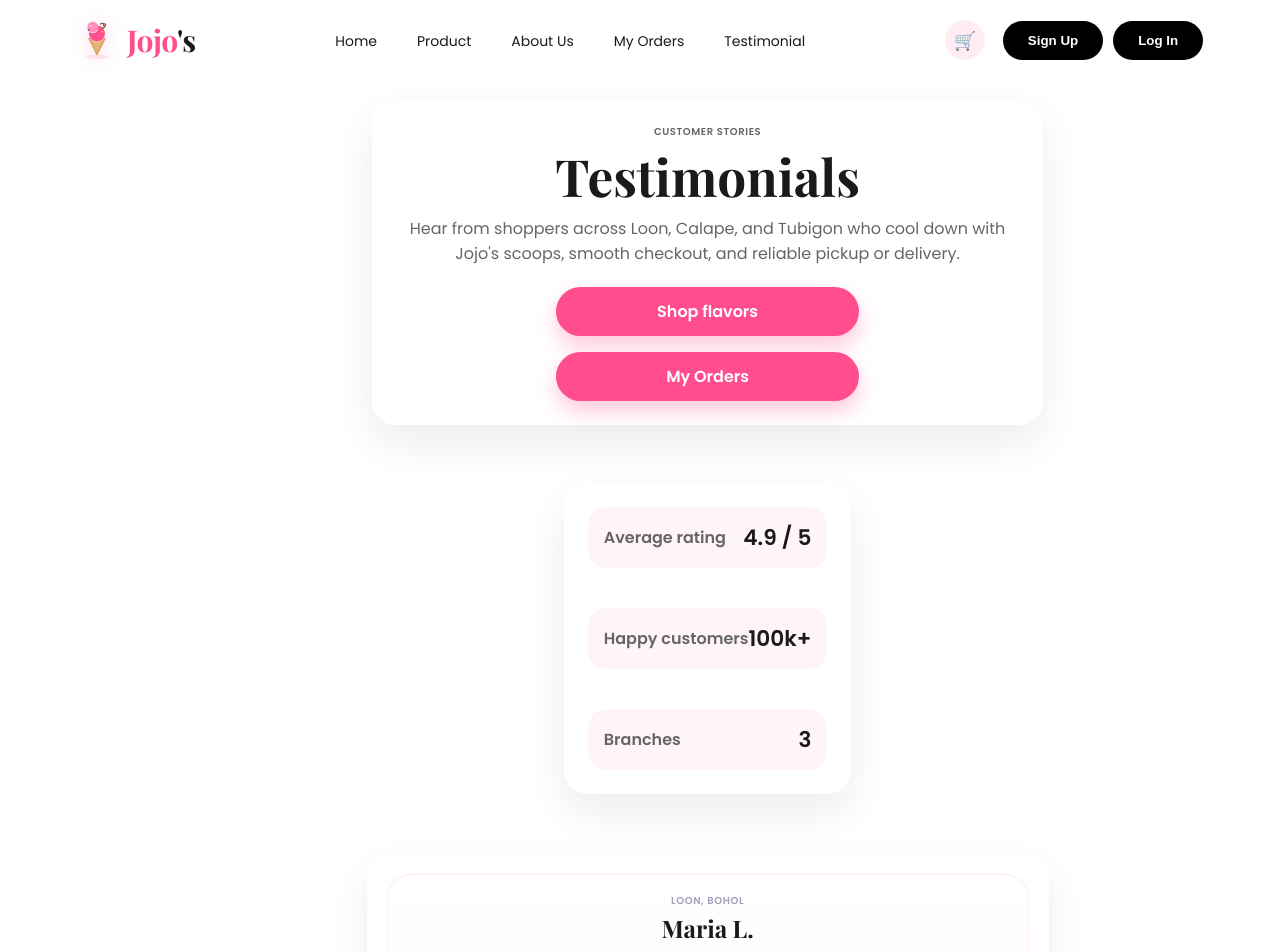
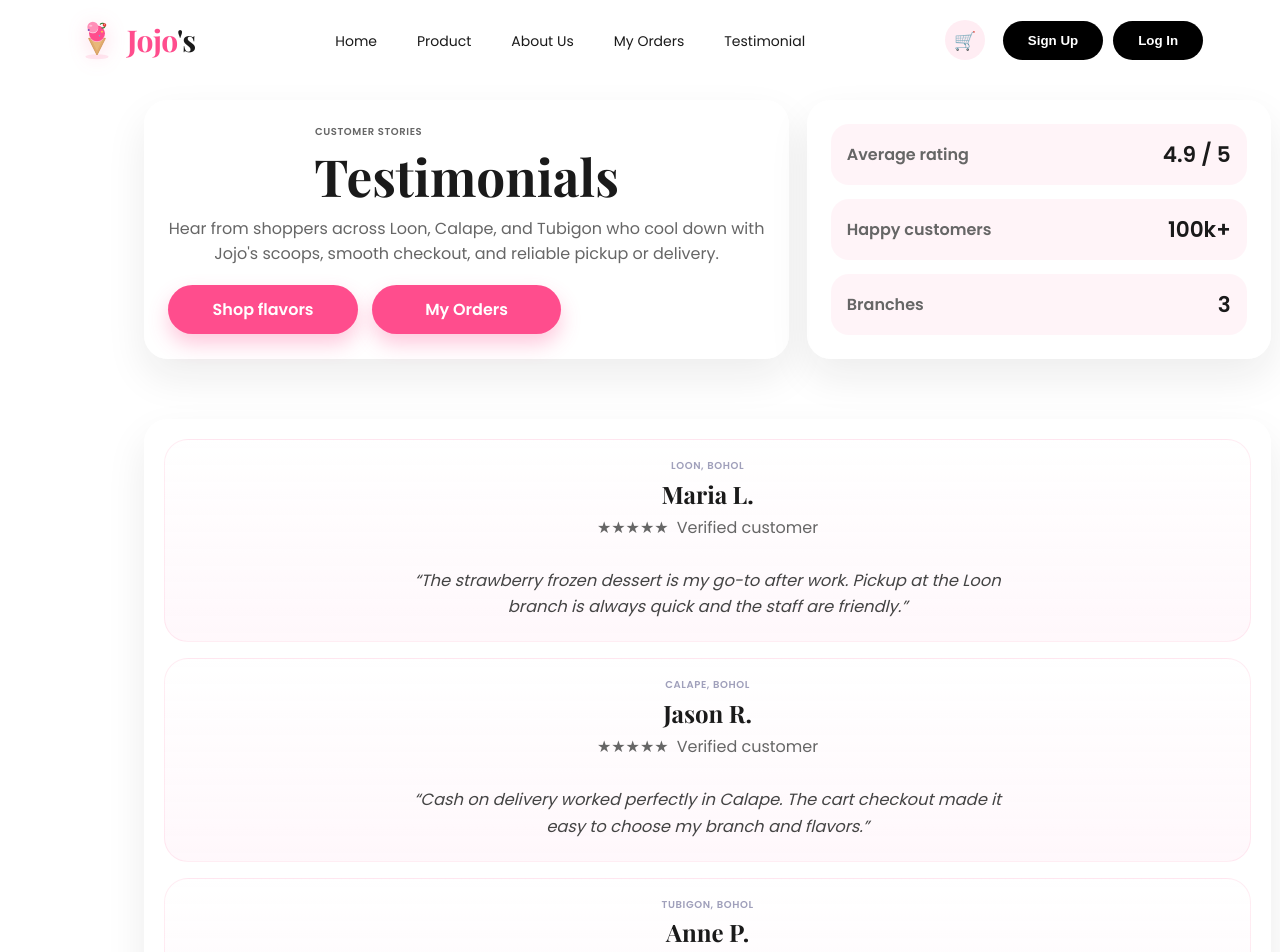
Before and after one commit to joemarcamallere-stack/jojoscoops, a React (Vite) app in the folder frontend/: page /testimonial in a window 1280 px wide. Shown: the top 952 px of the page. Built offline with nearby package versions, Linux system fonts and the light colour scheme; no server answers; the database is empty.

Commit message:
fix: restore guest auth buttons for admin/staff, restore full-width grid layout for testimonials

```diff
--- a/frontend/src/components/Header.jsx
+++ b/frontend/src/components/Header.jsx
@@ -87,7 +87,7 @@ export default function Header() {
                   Log Out
                 </button>
               </>
-            ) : !isAdminOrStaff ? (
+            ) : (
               <>
                 <button
                   type="button"
@@ -105,7 +105,7 @@ export default function Header() {
                   Log In
                 </button>
               </>
-            ) : null}
+            )}
           </div>
 
           {/* Hamburger Button */}
@@ -147,7 +147,7 @@ export default function Header() {
                     Log Out
                   </button>
                 </>
-              ) : !isAdminOrStaff ? (
+              ) : (
                 <>
                   <button type="button" className="btn-contact mobile-auth-btn"
                     style={{ background: '#fff', color: '#000', border: '1px solid #000' }}
@@ -159,7 +159,7 @@ export default function Header() {
                     Log In
                   </button>
                 </>
-              ) : null}
+              )}
             </div>
           </nav>
         </div>
--- a/frontend/src/pages/Testimonial.jsx
+++ b/frontend/src/pages/Testimonial.jsx
@@ -24,46 +24,46 @@ const REVIEWS = [
 
 export default function Testimonial() {
   return (
-    <main className="orders-page page-shell" style={{ margin: '0 6%', textAlign: 'center' }}>
-      <section className="orders-hero" style={{ margin: '24px 0 0', display: 'flex', flexDirection: 'column', alignItems: 'center' }}>
-        <div className="orders-hero-copy" style={{ display: 'flex', flexDirection: 'column', alignItems: 'center', margin: '0 auto' }}>
+    <main className="orders-page page-shell" style={{ margin: '0 6%' }}>
+      <section className="orders-hero" style={{ margin: '24px 0 0' }}>
+        <div className="orders-hero-copy" style={{ textAlign: 'center' }}>
           <p className="section-kicker">Customer stories</p>
           <h1>Testimonials</h1>
-          <p>
+          <p style={{ margin: '0 auto', maxWidth: '62ch' }}>
             Hear from shoppers across Loon, Calape, and Tubigon who cool down with Jojo&apos;s scoops, smooth
             checkout, and reliable pickup or delivery.
           </p>
-          <div className="orders-hero-actions" style={{ display: 'flex', gap: '16px', justifyContent: 'center', flexWrap: 'wrap', marginTop: '20px' }}>
+          <div className="orders-hero-actions" style={{ justifyContent: 'center' }}>
             <Link className="btn-shop" to="/products">Shop flavors</Link>
             <Link className="btn-shop orders-secondary-btn" to="/orders">My Orders</Link>
           </div>
         </div>
-        <div className="orders-hero-summary" style={{ justifyContent: 'center', marginTop: '40px', gap: '40px' }}>
-          <div className="orders-metric" style={{ alignItems: 'center' }}>
+        <div className="orders-hero-summary" style={{ alignContent: 'center', textAlign: 'center' }}>
+          <div className="orders-metric">
             <span>Average rating</span>
             <strong>4.9 / 5</strong>
           </div>
-          <div className="orders-metric" style={{ alignItems: 'center' }}>
+          <div className="orders-metric">
             <span>Happy customers</span>
             <strong>100k+</strong>
           </div>
-          <div className="orders-metric" style={{ alignItems: 'center' }}>
+          <div className="orders-metric">
             <span>Branches</span>
             <strong>3</strong>
           </div>
         </div>
       </section>
 
-      <section className="orders-card" style={{ margin: '40px auto' }}>
-        <div className="orders-list" style={{ display: 'flex', flexDirection: 'column', gap: '20px' }}>
+      <section className="orders-card" style={{ margin: '40px 0' }}>
+        <div className="orders-list">
           {REVIEWS.map((review) => (
-            <article key={review.name} className="order-card" style={{ cursor: 'default', textAlign: 'center' }}>
-              <div className="order-card-preview" style={{ display: 'flex', flexDirection: 'column', alignItems: 'center' }}>
-                <div className="order-card-header" style={{ display: 'flex', flexDirection: 'column', alignItems: 'center', marginBottom: '16px' }}>
-                  <div style={{ textAlign: 'center' }}>
+            <article key={review.name} className="order-card" style={{ cursor: 'default' }}>
+              <div className="order-card-preview" style={{ textAlign: 'center' }}>
+                <div className="order-card-header" style={{ justifyContent: 'center', marginBottom: '16px' }}>
+                  <div>
                     <p className="section-kicker">{review.location}</p>
-                    <h3 className="order-title" style={{ justifyContent: 'center' }}>{review.name}</h3>
-                    <p className="order-subtitle" style={{ justifyContent: 'center' }}>
+                    <h3 className="order-title">{review.name}</h3>
+                    <p className="order-subtitle">
                       {'★'.repeat(review.rating)}
                       <span style={{ color: '#666', marginLeft: 8 }}>Verified customer</span>
                     </p>
```
